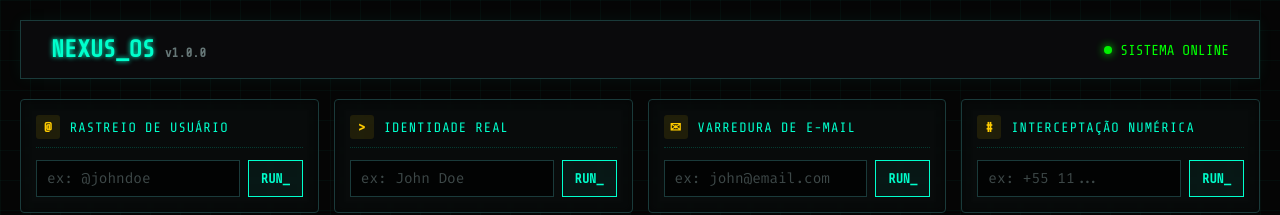
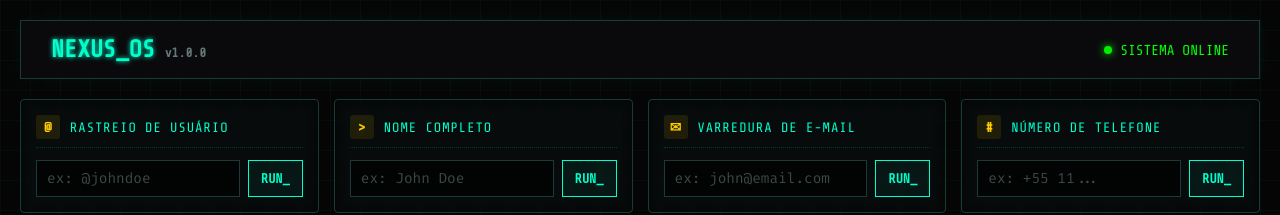
Before and after one commit to amrlipes/OSINT, a plain HTML site: page index.html in a window 1280 px wide. Shown: the top 215 px of the page. Drawn offline with nearby package versions, Linux system fonts and the light colour scheme.

Commit message:
Update index.html

```diff
--- a/index.html
+++ b/index.html
@@ -36,7 +36,7 @@
             <div class="search-module" data-type="name">
                 <div class="module-header">
                     <span class="module-icon">></span>
-                    <span class="module-title">Identidade Real</span>
+                    <span class="module-title">Nome completo</span>
                 </div>
                 <div class="module-body">
                     <input type="text" id="name-input" placeholder="ex: John Doe" autocomplete="off" spellcheck="false">
@@ -58,7 +58,7 @@
             <div class="search-module" data-type="phone">
                 <div class="module-header">
                     <span class="module-icon">#</span>
-                    <span class="module-title">Interceptação Numérica</span>
+                    <span class="module-title">Número de telefone</span>
                 </div>
                 <div class="module-body">
                     <input type="text" id="phone-input" placeholder="ex: +55 11..." autocomplete="off" spellcheck="false">
```
